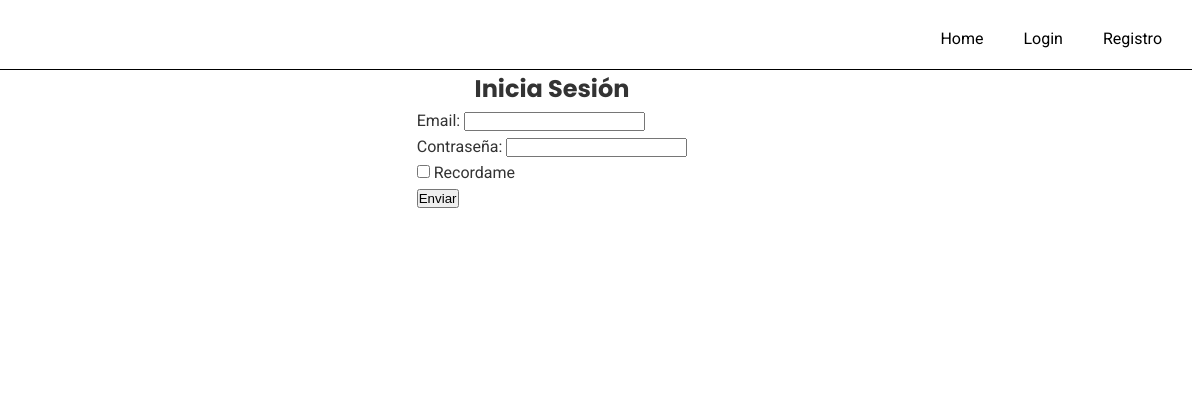
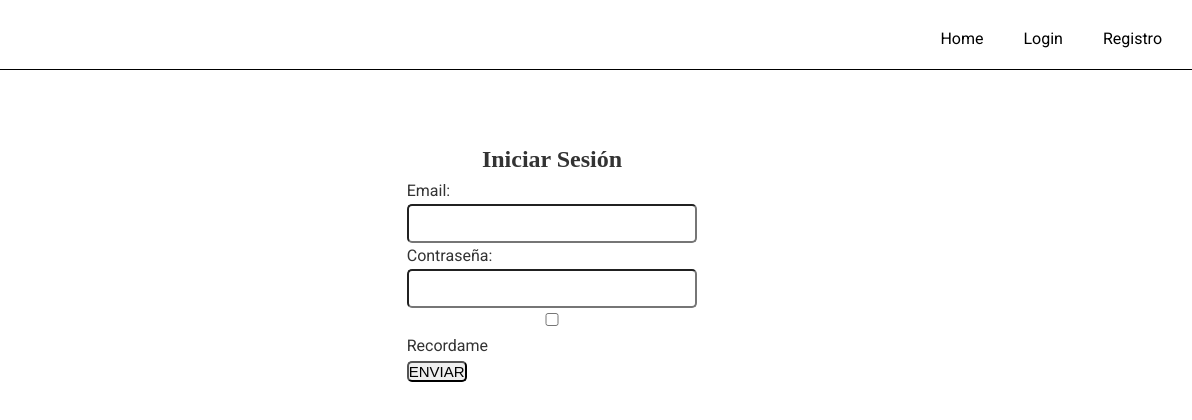
Before and after one commit to ecarbonero1/Proyecto03, a plain HTML site: page login.html in a window 1280 px wide. Shown: the full height of the page, 88-1280 px from the left. Drawn offline with Linux system fonts and the light colour scheme.

Commit message:
log in hecho

```diff
--- a/css/styles.css
+++ b/css/styles.css
@@ -18,16 +18,7 @@ h1, h2, h3, h4, h5, h6 {
   font-family: 'Poppins', sans-serif;
   font-weight: 700;
 }
-.historia{
-  margin: 0;
-  padding: 0;
-  background-color: #ffffff;
-  color: #333333;
-  display: flex;
-  justify-content: center;
-  align-items: center;
-  min-height: 100vh;
-}
+
 
 header{
   display: flex;
@@ -191,7 +182,23 @@ footer{
   flex-direction: column;
   flex-wrap: wrap;
   align-items: center;
+  width:100%;
+  padding: 70px;
 }
+.h1inicio{
+  font-family: 'Times New Roman', Times, serif;
+}
+input {
+  width: 100%;
+  padding: 10px;
+  border-radius: 5px;
+}
+.boton-login button {
+  border-radius: 5px;
+  font-size: 15px;
+  text-transform: uppercase;
+}
+
 .registro{
   display: flex;
   flex-direction: column;
--- a/login.html
+++ b/login.html
@@ -23,7 +23,7 @@
       </nav>
     </header>
     <section class="inicio">
-    <h1 class="h1inicio">Inicia Sesión</h1>
+    <h1 class="h1inicio">Iniciar Sesión</h1>
     <form action="./index.html">
         <div>
             <label for="email">Email:</label>
@@ -40,7 +40,7 @@
             <label for="Recordar">Recordame</label>
         </div>
 
-        <div>
+        <div class="boton-login">
             <button type="submit">Enviar</button>
         </div>
     </form>
```
Also changed, not shown: register.html (+1 -1 lines).
